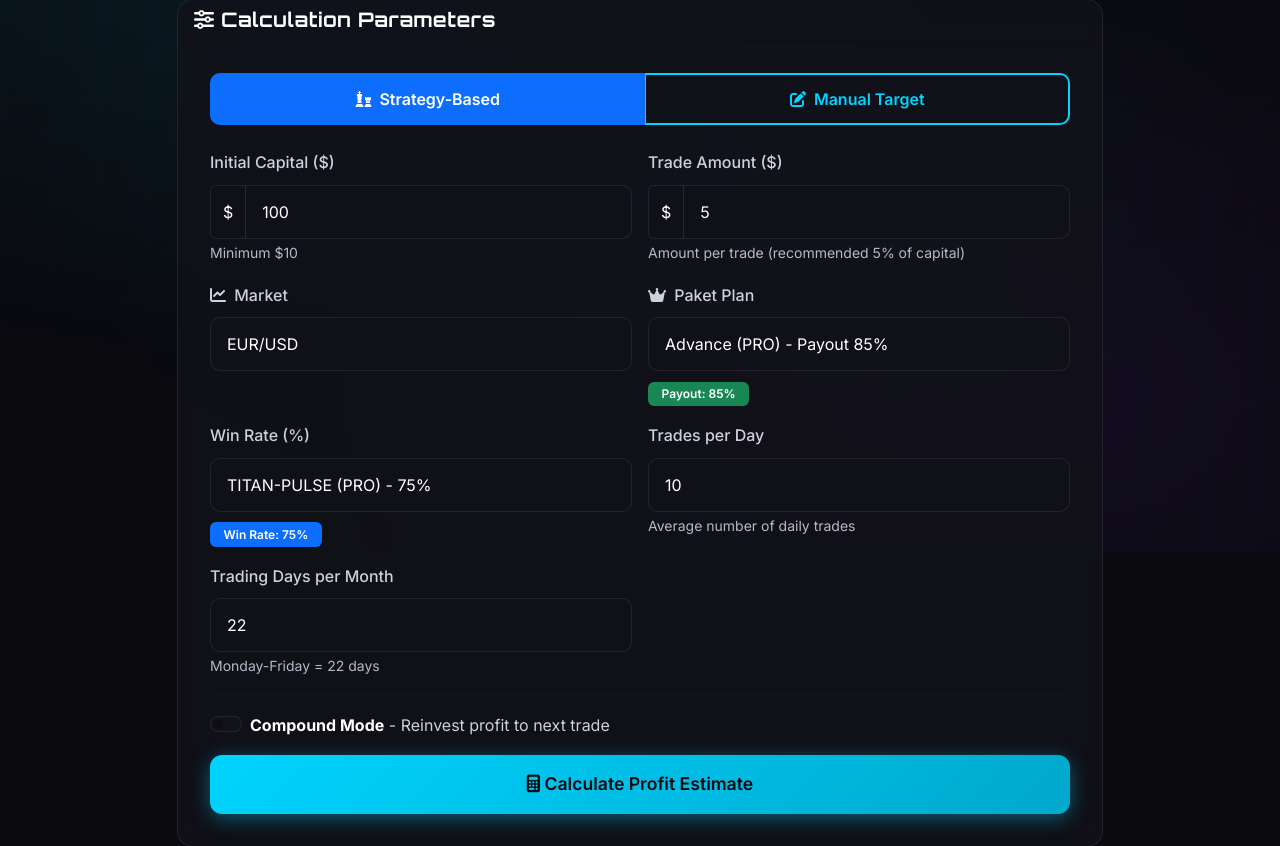
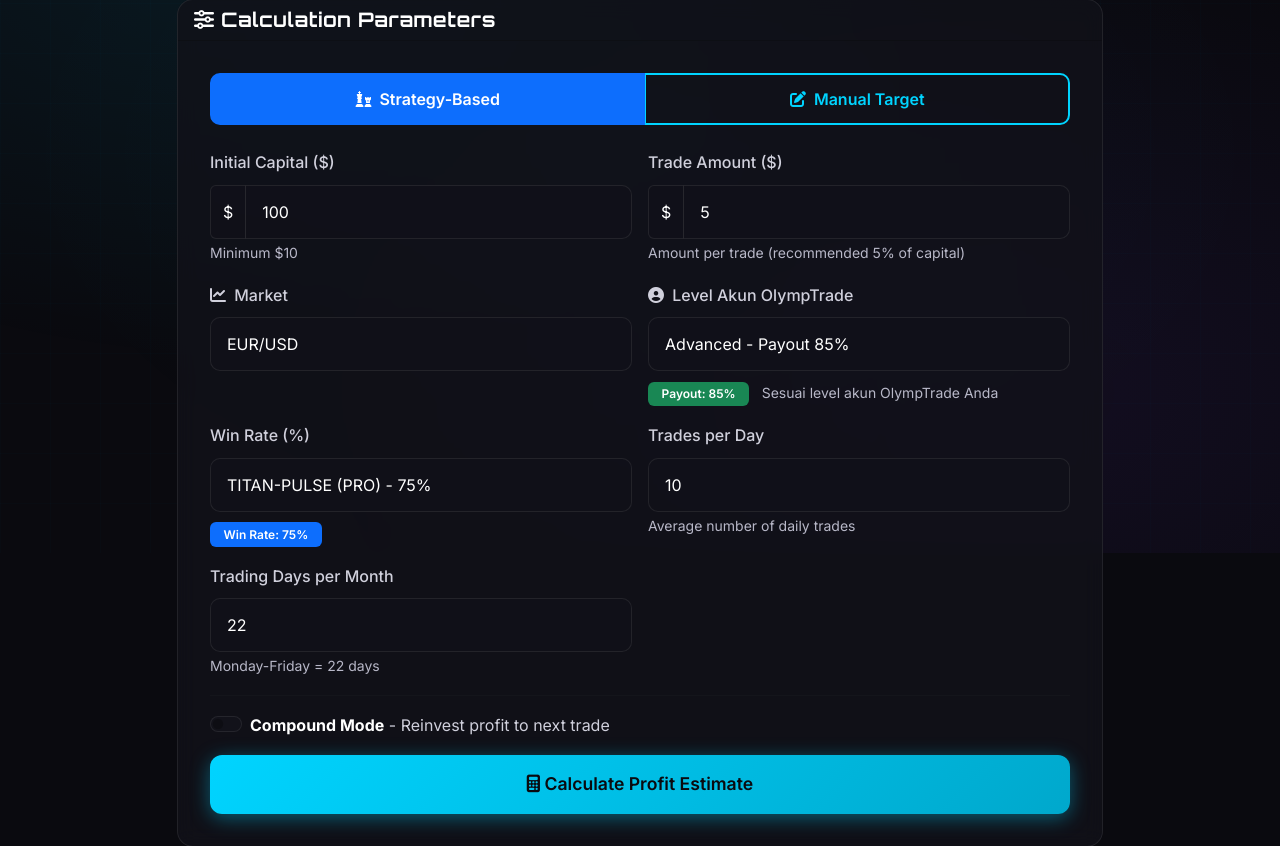
Before and after one commit to devintropers97-afk/PLAN-ROBOT-1, a PHP site: page /calculator.php in a window 1280 px wide. Shown: the part 247-1093 px from the top of the page. Run offline with PHP 8.4, Linux system fonts and the light colour scheme; some libraries are stand-ins or nearby versions.

Commit message:
Fix calculator label: payout based on OlympTrade account level
- Change label from "Paket Plan" to "Level Akun OlympTrade"
- Clarify that payout rates (82%, 85%, 92%) are based on
  OlympTrade account levels (Starter, Advanced, Expert)
- Add helper text for clarity

```diff
--- a/calculator.php
+++ b/calculator.php
@@ -66,16 +66,17 @@ require_once 'includes/header.php';
                                     </select>
                                 </div>
 
-                                <!-- Plan Selection with Payout Rate -->
+                                <!-- OlympTrade Account Level with Payout Rate -->
                                 <div class="col-md-6">
-                                    <label class="form-label"><i class="fas fa-crown me-1"></i> Paket Plan</label>
+                                    <label class="form-label"><i class="fas fa-user-circle me-1"></i> Level Akun OlympTrade</label>
                                     <select class="form-select" id="planSelect">
-                                        <option value="82" data-plan="starter">Starter (FREE) - Payout 82%</option>
-                                        <option value="85" data-plan="advance" selected>Advance (PRO) - Payout 85%</option>
-                                        <option value="92" data-plan="expert">Expert (ELITE/VIP) - Payout 92%</option>
+                                        <option value="82" data-plan="starter">Starter - Payout 82%</option>
+                                        <option value="85" data-plan="advanced" selected>Advanced - Payout 85%</option>
+                                        <option value="92" data-plan="expert">Expert - Payout 92%</option>
                                     </select>
                                     <div class="mt-2">
                                         <span class="badge bg-success" id="payoutDisplay">Payout: 85%</span>
+                                        <small class="text-muted ms-2">Sesuai level akun OlympTrade Anda</small>
                                     </div>
                                 </div>
 
```
